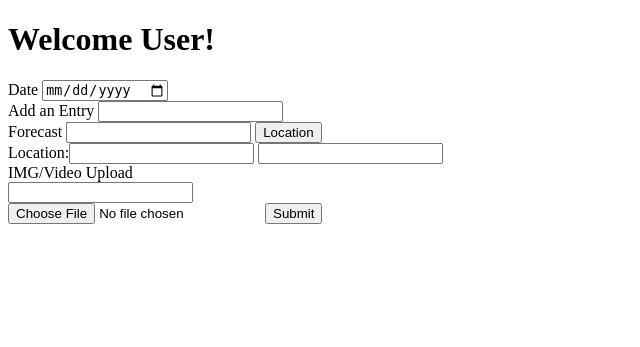
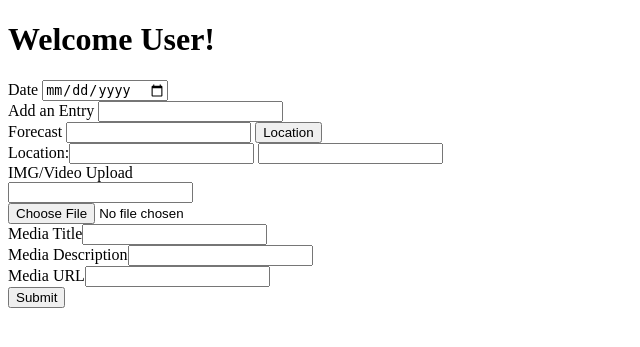
Before and after one commit to zyonxiong/DocInspect, a Flask app: template templates/User_Homepage.html in a window 1280 px wide. Shown: the top 347 px of the page, without its empty margins (0-640 px from the left). Run offline with Flask 2, Linux system fonts and the light colour scheme; the template is opened without the code that fills it, so the values that code supplies are empty.

Commit message:
Added more entry fiels into add_entry() from media inputs.

```diff
--- a/server.py
+++ b/server.py
@@ -82,12 +82,17 @@ def add_entry():
     weather = request.form.get('weather')
     longitude = request.form.get('longitude')
     latitude = request.form.get('latitude')
-    media = request.form.get('media')
 
     new_entry = crud.create_new_entry(user_id, entry_text,
                                    date_created, weather,
-                                       latitude, longitude,
-                                       media)
+                                       latitude, longitude)
+
+    title = request.form.get('title')
+    description = request.form.get('description')
+    image_url = request.form.get('image_url')
+    entry_id = new_entry.entry_id
+
+    new_media = crud.create_new_media(title,description,image_url,entry_id)
 
     return redirect('/view-entries')
 
@@ -116,7 +121,7 @@ def secure_media_api_route():
                                         CLOUDINARY_KEY,
                                         CLOUDINARY_SECRET,
                                         cloud_name=zxiong)
-
+    img_url = result['secure_url']
 
 
 @app.route('/view-entries')
--- a/templates/User_Homepage.html
+++ b/templates/User_Homepage.html
@@ -25,11 +25,14 @@
       </div>
     </form>
 
-  <form action="/add entry" method="POST" enctype="multipart/form-data">
-      <input type="file" name="my-file">
-      <input type="submit">
+  <form id="media-submittal" action="/add entry" method="POST" enctype="multipart/form-data">
+      <input type="file" name="my-file"><br>
+      <label>Media Title</label><input type='text' id='title'><br>
+      <label>Media Description</label><input type='text' id='description'><br>
+      <label>Media URL</label><input type='image_url' id="image_url"><br>
+  </form>
 
-  </form>
+  <input type="submit">
 
 
 {% endblock %}
```
